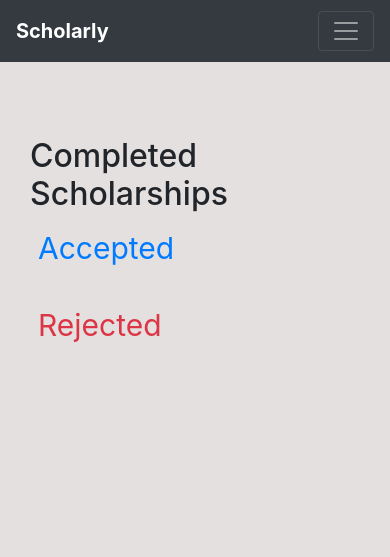
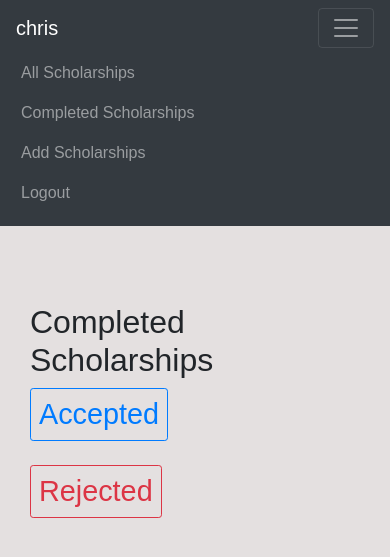
Before and after one commit to csanch7/scholarly, a Django app: page /completed in a window 390 px wide, after a click that opens the changed part. Shown: the top 557 px of the page. Run offline with Django 5.2, Linux system fonts and the light colour scheme; a user stored in the database is signed in; data comes from the database, SQL or seed files in the repository; both versions use the stored data as it was after the commit; some libraries are stand-ins or nearby versions.

Commit message:
mobile ui adjustment

```diff
--- a/scholarship/static/scholarship/styles.css
+++ b/scholarship/static/scholarship/styles.css
@@ -1,54 +1,73 @@
+/* Rotate animation for toggle buttons */
 @keyframes rotate {
     0% {
         transform: rotate(0deg);
     }
-
     100% {
         transform: rotate(180deg);
     }
 }
 
-.scholarshipName {
-    cursor: pointer;
+/* General styles */
+body {
+    background-color: #e4e0e0;
+    font-family: Arial, sans-serif;
 }
 
-
-div{
-    padding: 3px;
+div {
+    padding: 5px;
 }
 
-form, button{
+form, button {
     border: none;
 }
-body{
-    background-color: rgb(228, 224, 224);
+
+/* Scholarship cards */
+.scholarship, .accepted-schs, .rejected-schs, .welcome {
+    background-color: #fff;
+    width: 100%;
+    max-width: 350px;
+    margin-bottom: 10px;
+    padding: 10px;
+    border: 2px inset black;
+    border-radius: 6px;
+    box-shadow: 2px 2px 5px rgba(0,0,0,0.1);
 }
-#accepted-button, #accepted-label, #rejected-button, #rejected-label{
-    font-size: 30px;
-    border: none;
-    background-color: rgb(228, 224, 224);
+
+/* Scholarship Name */
+.scholarshipName {
+    text-decoration: underline;
+    cursor: pointer;
+    font-weight: bold;
+}
+.scholarshipName:hover {
+    color: grey;
+}
+
+/* Welcome box */
+.welcome {
+    padding: 15px;
+}
+
+/* Toggle buttons and labels */
+#accepted-button, #accepted-label, #rejected-button, #rejected-label {
+    font-size: 1.8rem;
+    background-color: #e4e0e0;
     animation-name: rotate;
     animation-duration: 0.5s;
     animation-play-state: paused;
     animation-fill-mode: forwards;
+    cursor: pointer;
 }
 
-.scholarship, .accepted-schs, .rejected-schs{
-    background-color: white;
-    width: 300px;
-    border: 2px;
-    border-color: black;
-    border-style: inset;
+/* Buttons inside cards */
+button {
+    cursor: pointer;
 }
-.scholarshipName{
-    text-decoration: underline;
+
+/* Responsive adjustments */
+@media (max-width: 768px) {
+    .scholarship, .accepted-schs, .rejected-schs, .welcome {
+        width: 90%;
+    }
 }
-.scholarshipName:hover{
-    color: grey;
-}
-.welcome{
-    background-color: white;
-    border: 2px;
-    border-color: black;
-    border-style: inset;
-}
--- a/scholarship/templates/scholarship/layout.html
+++ b/scholarship/templates/scholarship/layout.html
@@ -3,8 +3,10 @@
 <!DOCTYPE html>
 <html lang="en">
 <head>
-    <meta name="viewport" content="width=device-width, initial-scale=1">
+    <meta charset="UTF-8">
+    <meta name="viewport" content="width=device-width, initial-scale=1.0">
     <title>{% block title %}Scholarly{% endblock %}</title>
+
 
     <link
         rel="stylesheet"
@@ -13,74 +15,50 @@
         crossorigin="anonymous"
     >
 
+
     <link href="{% static 'scholarship/styles.css' %}" rel="stylesheet">
 
-    {% block script %}{% endblock %}
+    {% block extra_head %}{% endblock %}
 </head>
 
 <body>
 
+
 <nav class="navbar navbar-expand-lg navbar-dark bg-dark">
-    <div class="container">
-        <a class="navbar-brand font-weight-bold" href="{% url 'index' %}">
-            Scholarly
-        </a>
+    <a class="navbar-brand" href="#" id="username" data-id="{{ user.username }}">{{ user.username }}</a>
 
-        <button
-            class="navbar-toggler"
-            type="button"
-            data-toggle="collapse"
-            data-target="#navbarNav"
-        >
-            <span class="navbar-toggler-icon"></span>
-        </button>
+    <button class="navbar-toggler" type="button" data-toggle="collapse" data-target="#navbarNav"
+            aria-controls="navbarNav" aria-expanded="false" aria-label="Toggle navigation">
+        <span class="navbar-toggler-icon"></span>
+    </button>
 
-        <div class="collapse navbar-collapse" id="navbarNav">
 
+    <div class="collapse navbar-collapse" id="navbarNav">
+        <ul class="navbar-nav ml-auto">
             {% if user.is_authenticated %}
-                <ul class="navbar-nav mr-auto">
-                    <li class="nav-item">
-                        <a class="nav-link" href="{% url 'index' %}">All</a>
-                    </li>
-                    <li class="nav-item">
-                        <a class="nav-link" href="{% url 'completedview' %}">Completed</a>
-                    </li>
-                    <li class="nav-item">
-                        <a class="nav-link" href="{% url 'compose' %}">Add</a>
-                    </li>
-                </ul>
-
-                <ul class="navbar-nav ml-auto align-items-center">
-                    <li class="nav-item mr-3">
-                        <span class="badge badge-secondary">
-                            {{ user.username }}
-                        </span>
-                    </li>
-                    <li class="nav-item">
-                        <a class="nav-link" href="{% url 'logout' %}">
-                            Log Out
-                        </a>
-                    </li>
-                </ul>
-
+                <li class="nav-item"><a class="nav-link" href="{% url 'index' %}">All Scholarships</a></li>
+                <li class="nav-item"><a class="nav-link" href="{% url 'completedview' %}">Completed Scholarships</a></li>
+                <li class="nav-item"><a class="nav-link" href="{% url 'compose' %}">Add Scholarships</a></li>
+                <li class="nav-item"><a class="nav-link" href="{% url 'logout' %}">Logout</a></li>
             {% else %}
-                <ul class="navbar-nav ml-auto">
-                    <li class="nav-item">
-                        <a class="nav-link" href="{% url 'login' %}">Log In</a>
-                    </li>
-                    <li class="nav-item">
-                        <a class="nav-link" href="{% url 'register' %}">Register</a>
-                    </li>
-                </ul>
+                <li class="nav-item"><a class="nav-link" href="{% url 'login' %}">Login</a></li>
+                <li class="nav-item"><a class="nav-link" href="{% url 'register' %}">Register</a></li>
             {% endif %}
-
-        </div>
+        </ul>
     </div>
 </nav>
+
 
 <main class="container py-4">
     {% block body %}{% endblock %}
 </main>
 
+
+<script src="https://code.jquery.com/jquery-3.4.1.min.js" crossorigin="anonymous"></script>
+<script src="https://cdn.jsdelivr.net/npm/popper.js@1.16.0/dist/umd/popper.min.js" crossorigin="anonymous"></script>
+<script src="https://stackpath.bootstrapcdn.com/bootstrap/4.4.1/js/bootstrap.min.js" crossorigin="anonymous"></script>
+
+{% block script %}{% endblock %}
+
 </body>
 </html>
```
Also changed, not shown: db.sqlite3.
